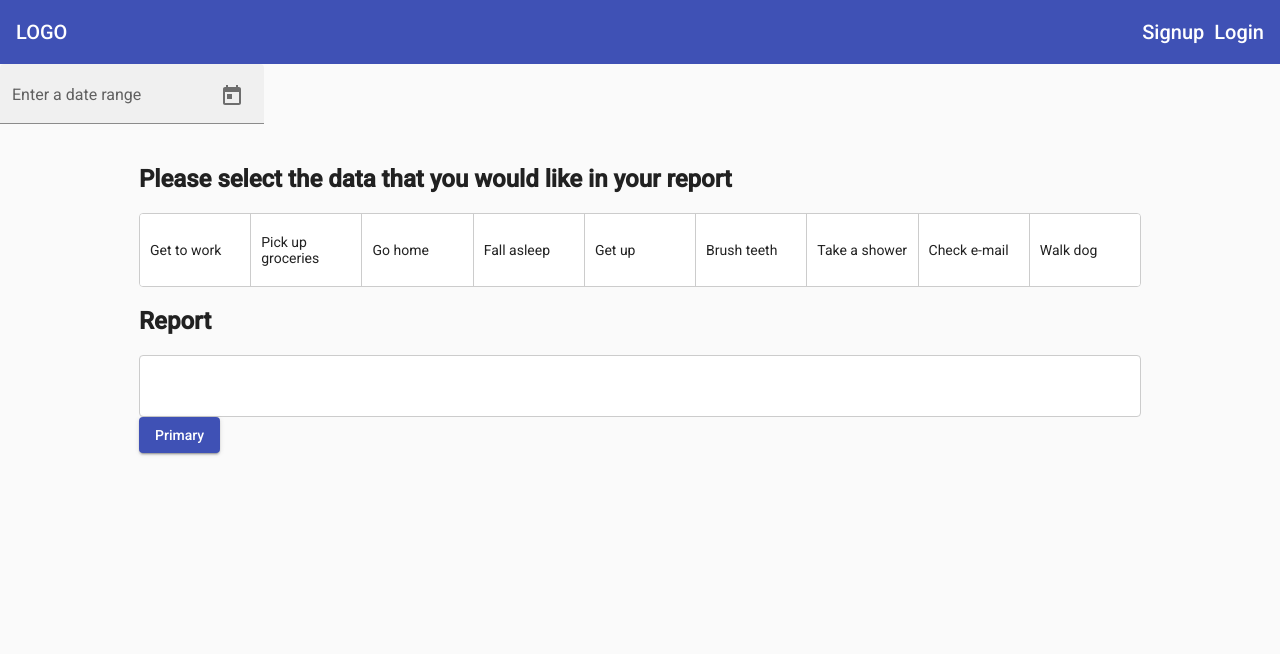
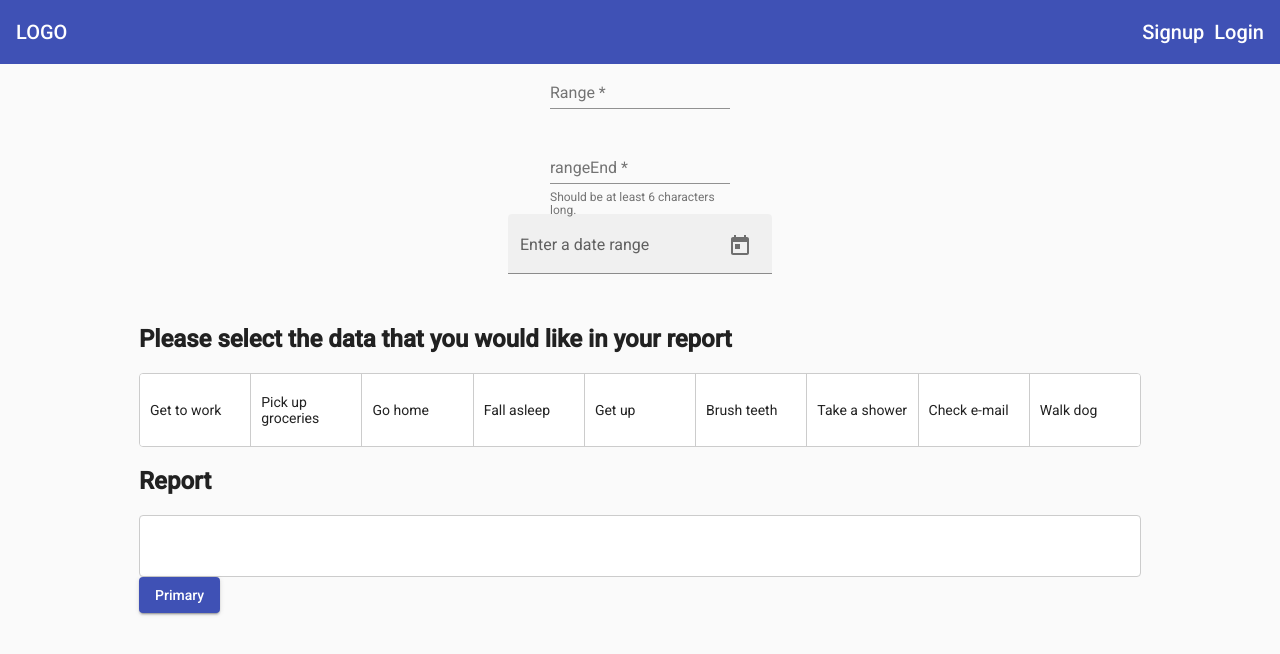
Before and after one commit to shytownish/raven-partners-ui-, an Angular app: page / in a window 1280 px wide. Shown: the top 654 px of the page. Built offline with nearby package versions, Linux system fonts and the light colour scheme.

Commit message:
Adding a range for input and calander connected to form

```diff
--- a/src/app/welcome/welcome.component.html
+++ b/src/app/welcome/welcome.component.html
@@ -1,19 +1,33 @@
+<section class="signup-form">
+
+  <form fxLayout="column" fxLayoutAlign="center center" fxLayoutGap="10px" #f="ngForm" (ngSubmit)="onSubmit(f)">
+
+  <!-- range -->
+    <mat-form-field>
+      <input type="text" matInput placeholder="Range" ngModel name="range" email required #rangeInput="ngModel">
+    </mat-form-field>
+
+    <mat-form-field hintLabel="Should be at least 6 characters long.">
+      <input type="text" matInput placeholder="rangeEnd" ngModel name="range-end" required minlength="6" #rend="ngModel">
+    </mat-form-field>
+  <!-- end range -->
 
 
-<mat-form-field appearance="fill">
+  <!--  Calender -->
+  <mat-form-field appearance="fill">
   <mat-label>Enter a date range</mat-label>
   <mat-date-range-input [rangePicker]="picker">
-    <input matStartDate placeholder="Start date" (dateInput)="addEvent('input', $event)" (dateChange)="addEvent('change', $event)">
-    <input matEndDate placeholder="End date" (dateInput)="addEvent('input', $event)" (dateChange)="addEvent('change', $event)">
+    <input matStartDate placeholder="Start date" ngModel name="start-date"(dateInput)="addEvent('input', $event)" (dateChange)="addEvent('change', $event)" #startDate="ngModel">
+    <input matEndDate placeholder="End date" ngModel  name="end-date" (dateInput)="addEvent('input', $event)" (dateChange)="addEvent('change', $event)"  #endDate="ngModel">
 
   </mat-date-range-input>
   <mat-datepicker-toggle matSuffix [for]="picker"></mat-datepicker-toggle>
   <mat-date-range-picker #picker></mat-date-range-picker>
-</mat-form-field>
+  </mat-form-field>
+    <!-- End Calender -->
 
-
-<div fxLayout="column" fxLayoutAlign="center center">
-  <div class="example-container">
+  <div>
+    <div class="example-container">
   <h2>Please select the data that you would like in your report</h2>
     <div
       cdkDropList cdkDropListOrientation="horizontal"
@@ -44,8 +58,7 @@
     </div>
 
   </div>
-  <mat-divider></mat-divider>
+  </div>
 
-
-  <mat-divider></mat-divider>
-</div>
+  </form>
+</section>
--- a/src/app/welcome/welcome.component.ts
+++ b/src/app/welcome/welcome.component.ts
@@ -1,6 +1,7 @@
 import { Component, OnInit } from '@angular/core';
 import {CdkDragDrop, moveItemInArray, transferArrayItem} from "@angular/cdk/drag-drop";
 import {MatDatepickerInputEvent} from "@angular/material/datepicker";
+import {NgForm} from "@angular/forms";
 
 @Component({
   selector: 'app-welcome',
@@ -48,4 +49,9 @@ export class WelcomeComponent implements OnInit {
   addEvent(type: string, event: MatDatepickerInputEvent<Date>) {
     this.dateEvents.push(`${type}: ${event.value}`);
   }
+
+  onSubmit(form: NgForm) {
+      form.value.email;
+      form.value.password;
+  }
 }
```
